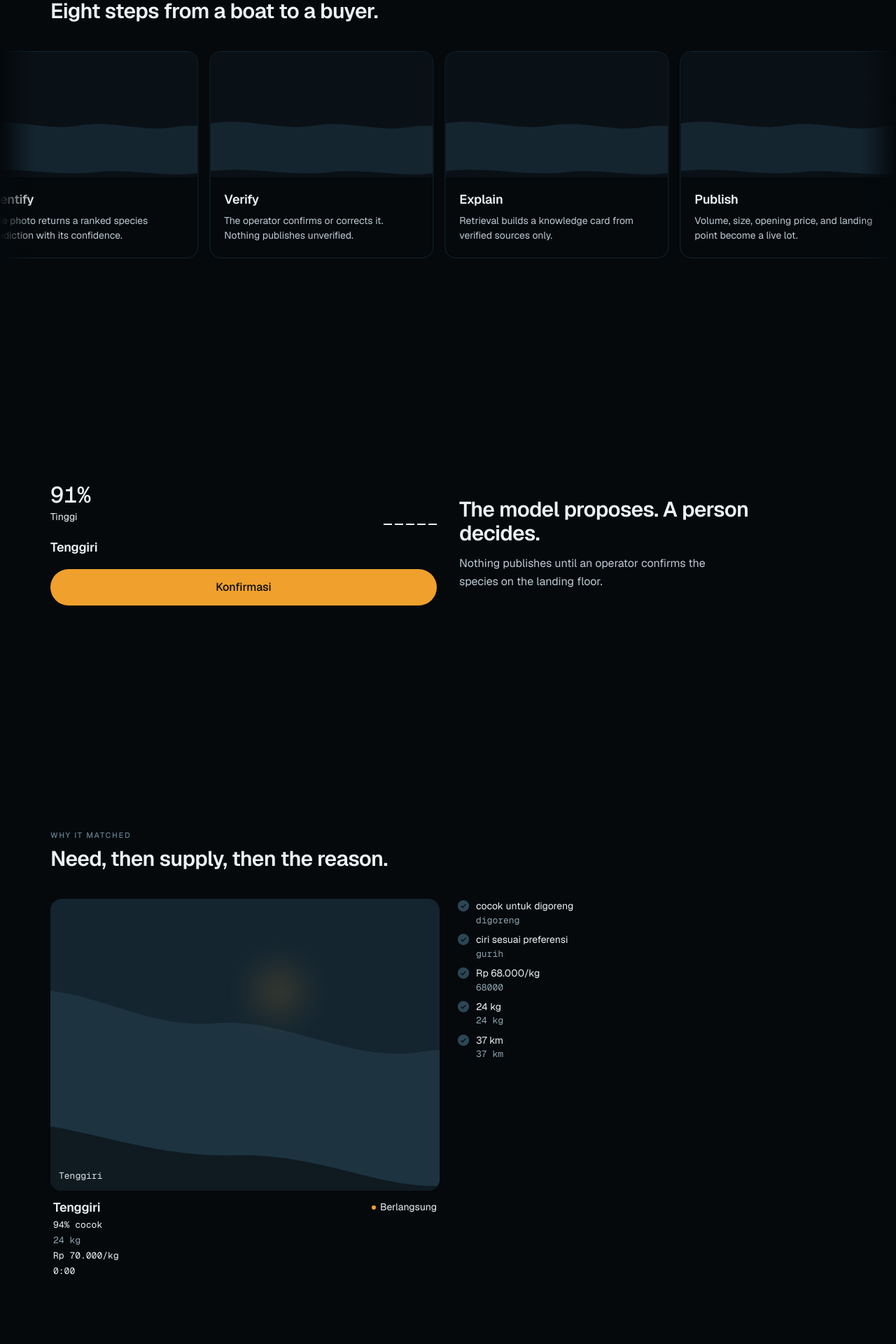
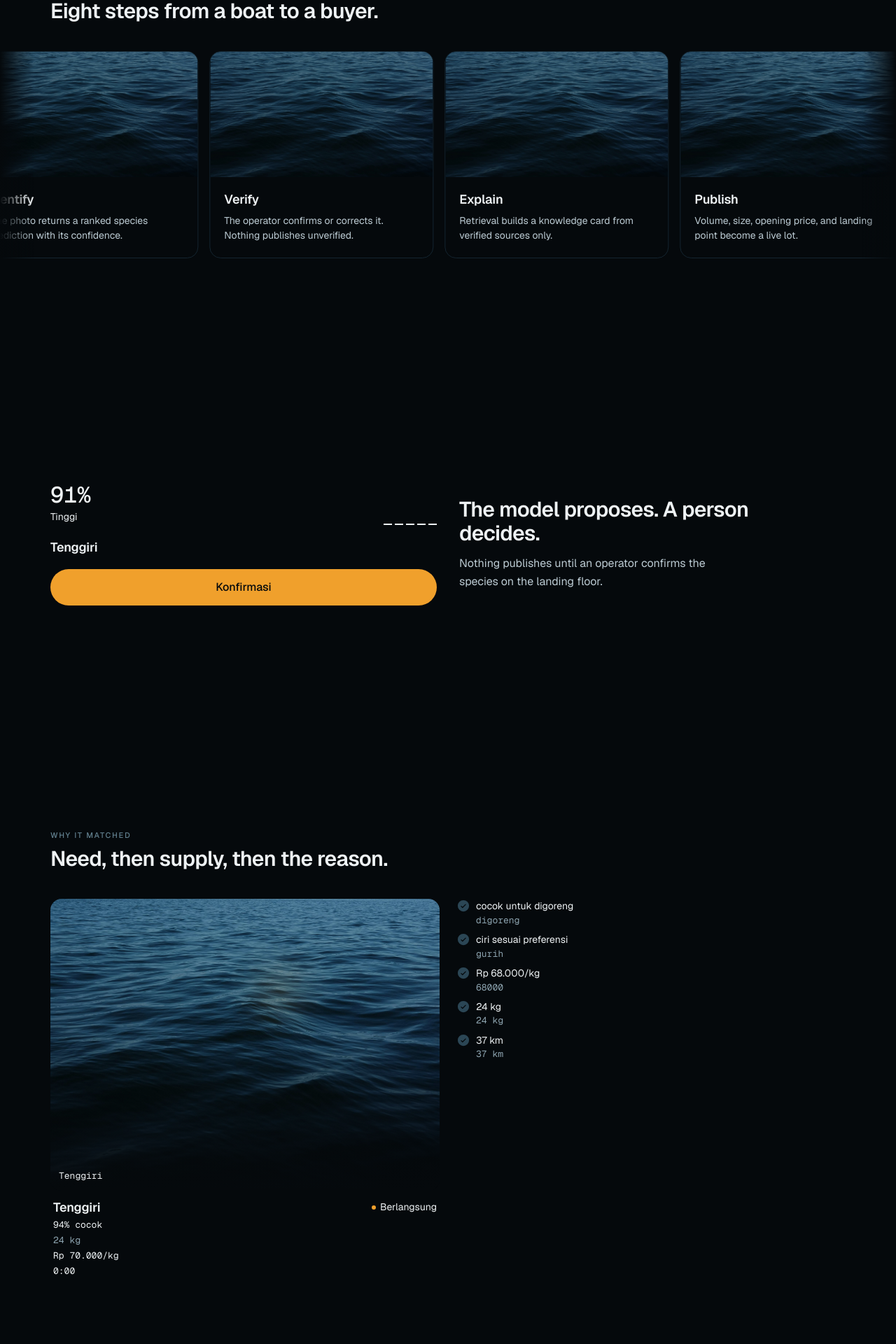
Before and after one commit to ShibainuID/fishora, a Next.js app in the folder apps/frontend/: page / in a window 1280 px wide. Shown: the part 2800-4720 px from the top of the page at 70% size. Built offline with nearby package versions, Linux system fonts and the light colour scheme.

Commit message:
feat: use sea photography for catch and flow art

```diff
--- a/apps/frontend/components/fish/species-art.tsx
+++ b/apps/frontend/components/fish/species-art.tsx
@@ -1,17 +1,18 @@
+import Image from 'next/image'
 import { SPECIES, isSpeciesLabel } from '@/lib/species'
-import { Stratum } from '@/components/marketing/sea-strata'
 
 /**
  * Stands in for catch photography until real photographs exist.
  *
- * Not a stock photo: a random image would put an unrelated scene on a card
- * labelled Tenggiri, which misinforms a buyer deciding what to bid on. Not a
- * drawn fish either, because eleven hand-drawn silhouettes would look worse
- * than nothing. Instead each species gets a deterministic depth composition and
- * its own name, so a grid of lots reads as a designed system and every card is
- * still visually distinct.
+ * Not a stock photo of a fish: a random fish image on a card labelled Tenggiri
+ * misinforms a buyer deciding what to bid on. This is open water instead, which
+ * is ambient rather than a claim about the species, and the name is always
+ * printed over it.
  *
- * Deterministic from the label, so the same fish always looks the same.
+ * The crop and the light are derived from the label, so the same species always
+ * looks the same and no two of the eleven land on the same frame. That is what
+ * keeps a grid of lots reading as distinct cards rather than one image
+ * repeated.
  *
  * The caller owns the box. className lands on the root, so a caller can pass
  * `absolute inset-0` or `aspect-[4/3] w-full` and either works; the root never
@@ -21,31 +22,32 @@ import { Stratum } from '@/components/marketing/sea-strata'
 export function SpeciesArt({
   label,
   className = '',
+  sizes = '(max-width: 640px) 100vw, 33vw',
 }: {
   label: string
   className?: string
+  sizes?: string
 }) {
   const name = isSpeciesLabel(label) ? SPECIES[label].commonName : label
   const tone = toneFor(label)
 
   return (
     <div
-      className={`overflow-hidden bg-abyss-800 ${className}`}
+      className={`overflow-hidden bg-abyss-900 ${className}`}
       role="img"
       aria-label={`Ilustrasi ${name}`}
     >
-      {/* Containing block for the strata, kept off the root so the caller's
+      {/* Containing block for the layers, kept off the root so the caller's
           position utility is free to win. */}
       <div className="relative size-full">
-        {/* Depth, angled per species so no two cards share a horizon. */}
-        <div
-          className="absolute inset-0"
-          style={{ transform: `rotate(${tone.tilt}deg) scale(1.25)` }}
-        >
-          <Stratum depth={0} className="absolute inset-x-0 top-[26%] h-[74%] w-full" />
-          <Stratum depth={2} className="absolute inset-x-0 top-[50%] h-[64%] w-full" />
-          <Stratum depth={4} className="absolute inset-x-0 top-[74%] h-[50%] w-full" />
-        </div>
+        <Image
+          src="/sea.jpg"
+          alt=""
+          fill
+          sizes={sizes}
+          className="object-cover"
+          style={{ objectPosition: `${tone.cropX}% ${tone.cropY}%` }}
+        />
 
         {/* One light per species, placed differently each time. */}
         <div
@@ -53,7 +55,12 @@ export function SpeciesArt({
           style={{ left: `${tone.lightX}%`, top: `${tone.lightY}%`, opacity: tone.lightOpacity }}
         />
 
-        <p className="text-num-sm absolute bottom-3 left-3 text-abyss-100">{name}</p>
+        {/* The name sits over a photograph whose brightness varies with the
+            crop, so it gets its own scrim rather than trusting the image to be
+            dark enough everywhere. */}
+        <div className="absolute inset-x-0 bottom-0 h-1/2 bg-gradient-to-t from-abyss-950 to-transparent" />
+
+        <p className="text-num-sm absolute bottom-3 left-3 text-abyss-50">{name}</p>
       </div>
     </div>
   )
@@ -69,9 +76,10 @@ function toneFor(label: string) {
     hash = (hash * 31 + label.charCodeAt(i)) % 9973
   }
   return {
-    tilt: -8 + (hash % 17),
+    cropX: 10 + (hash % 80),
+    cropY: 15 + (hash % 70),
     lightX: 18 + (hash % 58),
     lightY: 8 + (hash % 26),
-    lightOpacity: 0.22 + ((hash % 5) * 0.05),
+    lightOpacity: 0.16 + ((hash % 5) * 0.04),
   }
 }
--- a/apps/frontend/components/marketing/flow-strip.tsx
+++ b/apps/frontend/components/marketing/flow-strip.tsx
@@ -1,4 +1,4 @@
-import { Stratum } from '@/components/marketing/sea-strata'
+import Image from 'next/image'
 
 /**
  * The eight steps of the core flow, each with the sentence that step is for.
@@ -7,14 +7,14 @@ import { Stratum } from '@/components/marketing/sea-strata'
  * nothing and read as unfinished.
  */
 const STEPS = [
-  { verb: 'Catch', line: 'A boat lands, and the catch is grouped by species and size.' },
-  { verb: 'Identify', line: 'One photo returns a ranked species prediction with its confidence.' },
-  { verb: 'Verify', line: 'The operator confirms or corrects it. Nothing publishes unverified.' },
-  { verb: 'Explain', line: 'Retrieval builds a knowledge card from verified sources only.' },
-  { verb: 'Publish', line: 'Volume, size, opening price, and landing point become a live lot.' },
-  { verb: 'Match', line: 'Buyers see lots that fit their stated use, price, and radius.' },
-  { verb: 'Bid', line: 'Bidding runs by the kilogram until the auction closes.' },
-  { verb: 'Fishora QR', line: 'The winner prints a card that carries the fish knowledge forward.' },
+  { verb: 'Catch', line: 'A boat lands, and the catch is grouped by species and size.', crop: 8 },
+  { verb: 'Identify', line: 'One photo returns a ranked species prediction with its confidence.', crop: 22 },
+  { verb: 'Verify', line: 'The operator confirms or corrects it. Nothing publishes unverified.', crop: 36 },
+  { verb: 'Explain', line: 'Retrieval builds a knowledge card from verified sources only.', crop: 50 },
+  { verb: 'Publish', line: 'Volume, size, opening price, and landing point become a live lot.', crop: 64 },
+  { verb: 'Match', line: 'Buyers see lots that fit their stated use, price, and radius.', crop: 78 },
+  { verb: 'Bid', line: 'Bidding runs by the kilogram until the auction closes.', crop: 90 },
+  { verb: 'Fishora QR', line: 'The winner prints a card that carries the fish knowledge forward.', crop: 15 },
 ]
 
 /**
@@ -77,11 +77,18 @@ function FlowPanel({
       // panel and a sliver of the next fit, which made the section look empty.
       className="w-[78vw] shrink-0 overflow-hidden rounded-2xl border border-abyss-800 sm:w-[20rem]"
     >
-      {/* A depth band, not SpeciesArt: these are steps, not species, and
-          SpeciesArt prints its own label, which repeated the verb below it. */}
+      {/* Not SpeciesArt: these are steps, not species, and SpeciesArt prints
+          its own label, which repeated the verb below it. Each step takes a
+          different slice of the same water so the panels are not identical. */}
       <div className="relative aspect-[16/9] w-full overflow-hidden bg-abyss-900" aria-hidden>
-        <Stratum depth={1} className="absolute inset-x-0 top-[34%] h-[70%] w-full" />
-        <Stratum depth={3} className="absolute inset-x-0 top-[58%] h-[60%] w-full" />
+        <Image
+          src="/sea.jpg"
+          alt=""
+          fill
+          sizes="(max-width: 640px) 78vw, 20rem"
+          className="object-cover opacity-80"
+          style={{ objectPosition: `${step.crop}% 50%` }}
+        />
       </div>
       <div className="p-5">
         <h3 className="text-h3">{step.verb}</h3>
```
Also changed, not shown: apps/frontend/public/sea.jpg.
